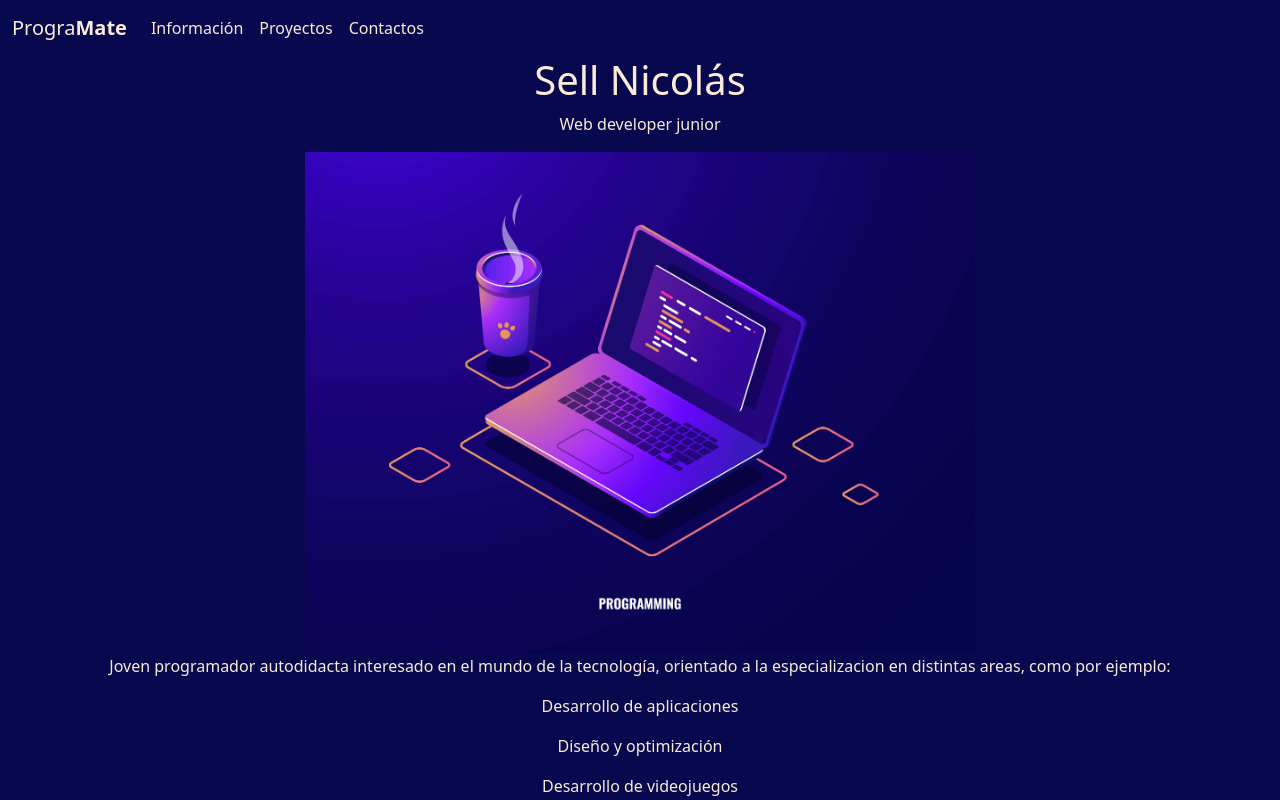
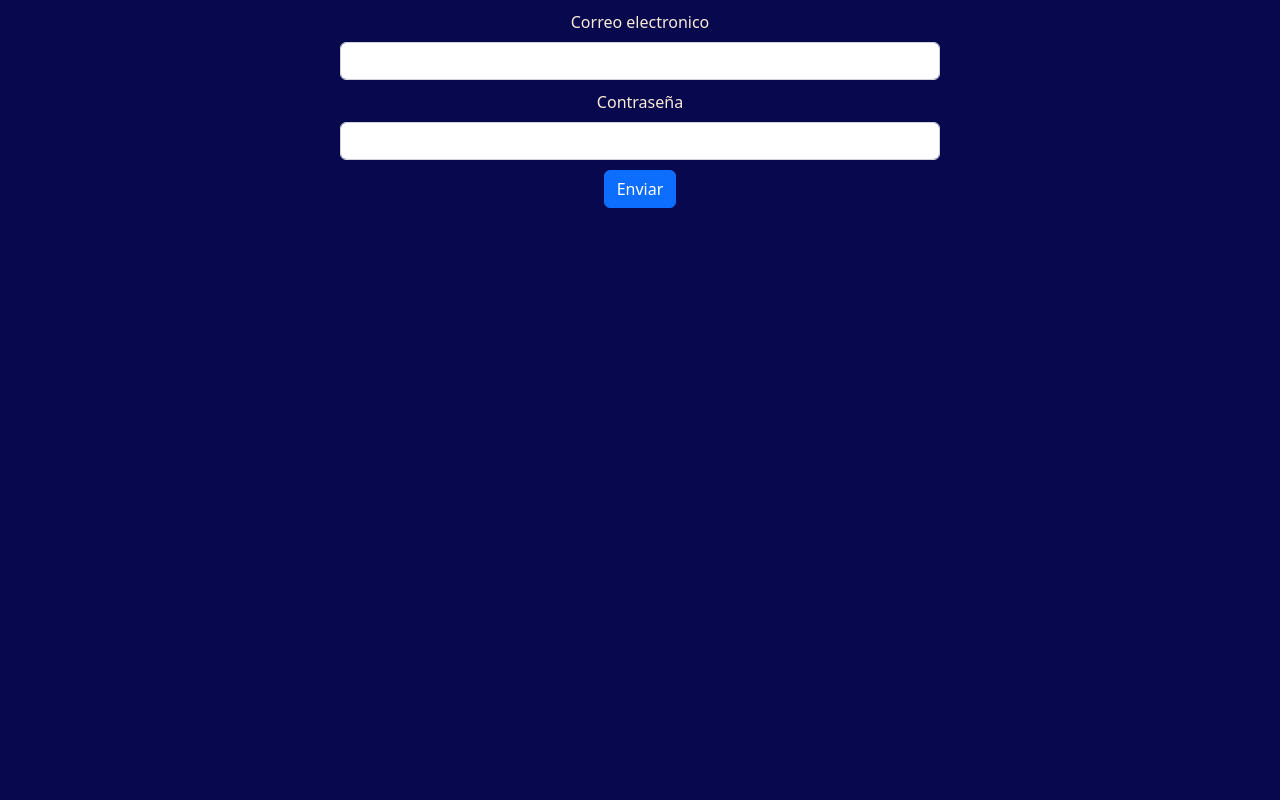
Before and after one commit to Nick05Sell/Portfolio-Front-End, an Angular app: page /iniciar-sesion in a window 1280 px wide. Before the commit this address led to /. Shown: the top 800 px of the page. Built offline with nearby package versions, Linux system fonts and the light colour scheme.

Commit message:
Formulario de inicio y sistema de rutas

```diff
--- a/src/app/app-routing.module.ts
+++ b/src/app/app-routing.module.ts
@@ -1,7 +1,12 @@
 import { NgModule } from '@angular/core';
 import { RouterModule, Routes } from '@angular/router';
+import { IniciarSesionComponent } from './componentes/iniciar-sesion/iniciar-sesion.component';
+import { PortfolioComponent } from './componentes/portfolio/portfolio.component';
 
-const routes: Routes = [];
+const routes: Routes = [
+  {path:'portfolio',component:PortfolioComponent},
+  {path:'iniciar-sesion',component:IniciarSesionComponent}
+];
 
 @NgModule({
   imports: [RouterModule.forRoot(routes)],
--- a/src/app/app.component.html
+++ b/src/app/app.component.html
@@ -1,5 +1,3 @@
-<app-menu-navegacion></app-menu-navegacion>
-<app-informacion id="Informacion"></app-informacion>
-<app-proyectos id="Proyectos"></app-proyectos>
-<app-contactos id="Contactos"></app-contactos>
-<app-pie-de-pagina></app-pie-de-pagina>
+<div>
+    <router-outlet></router-outlet>
+</div>
--- a/src/app/app.module.ts
+++ b/src/app/app.module.ts
@@ -8,6 +8,8 @@ import { InformacionComponent } from './componentes/informacion/informacion.comp
 import { ProyectosComponent } from './componentes/proyectos/proyectos.component';
 import { ContactosComponent } from './componentes/contactos/contactos.component';
 import { PieDePaginaComponent } from './componentes/pie-de-pagina/pie-de-pagina.component';
+import { IniciarSesionComponent } from './componentes/iniciar-sesion/iniciar-sesion.component';
+import { PortfolioComponent } from './componentes/portfolio/portfolio.component';
 
 @NgModule({
   declarations: [
@@ -16,7 +18,9 @@ import { PieDePaginaComponent } from './componentes/pie-de-pagina/pie-de-pagina.
     InformacionComponent,
     ProyectosComponent,
     ContactosComponent,
-    PieDePaginaComponent
+    PieDePaginaComponent,
+    IniciarSesionComponent,
+    PortfolioComponent
   ],
   imports: [
     BrowserModule,
--- /dev/null
+++ b/src/app/componentes/iniciar-sesion/iniciar-sesion.component.css
@@ -0,0 +1,18 @@
+
+.contenedor{
+    display: flex;
+    justify-content: center;
+    align-items: center;
+}
+
+.formContainer {
+    width: 100%;
+    max-width: 600px;
+    margin: 0 auto;
+    bottom:40px;
+}
+
+.inputContainer, .buttonContainer {
+    text-align: center;
+    margin-top: 10px;
+}
--- /dev/null
+++ b/src/app/componentes/iniciar-sesion/iniciar-sesion.component.html
@@ -0,0 +1,15 @@
+<div class="contenedor">
+<form class="formContainer">
+    <div class="mb-3" class="inputContainer">
+      <label for="exampleInputEmail1" class="form-label">Correo electronico</label>
+      <input type="email" class="form-control" id="exampleInputEmail1" aria-describedby="emailHelp">
+    </div>
+    <div class="mb-3" class="inputContainer">
+      <label for="exampleInputPassword1" class="form-label">Contraseña</label>
+      <input type="password" class="form-control" id="exampleInputPassword1">
+    </div>
+    <div class="buttonContainer">
+    <button type="submit" class="btn btn-primary">Enviar</button>
+    </div>
+</form>
+</div>
--- /dev/null
+++ b/src/app/componentes/iniciar-sesion/iniciar-sesion.component.ts
@@ -0,0 +1,15 @@
+import { Component, OnInit } from '@angular/core';
+
+@Component({
+  selector: 'app-iniciar-sesion',
+  templateUrl: './iniciar-sesion.component.html',
+  styleUrls: ['./iniciar-sesion.component.css']
+})
+export class IniciarSesionComponent implements OnInit {
+
+  constructor() { }
+
+  ngOnInit(): void {
+  }
+
+}
--- /dev/null
+++ b/src/app/componentes/portfolio/portfolio.component.html
@@ -0,0 +1,5 @@
+<app-menu-navegacion></app-menu-navegacion>
+<app-informacion id="Informacion"></app-informacion>
+<app-proyectos id="Proyectos"></app-proyectos>
+<app-contactos id="Contactos"></app-contactos>
+<app-pie-de-pagina></app-pie-de-pagina>
--- /dev/null
+++ b/src/app/componentes/portfolio/portfolio.component.ts
@@ -0,0 +1,15 @@
+import { Component, OnInit } from '@angular/core';
+
+@Component({
+  selector: 'app-portfolio',
+  templateUrl: './portfolio.component.html',
+  styleUrls: ['./portfolio.component.css']
+})
+export class PortfolioComponent implements OnInit {
+
+  constructor() { }
+
+  ngOnInit(): void {
+  }
+
+}
```
Also changed, not shown: src/app/componentes/portfolio/portfolio.component.css (added).
